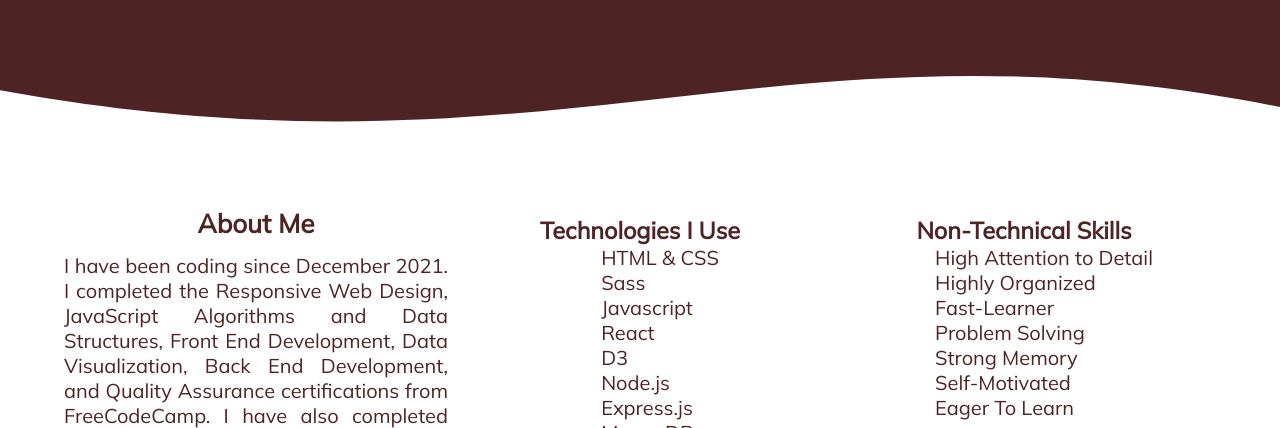
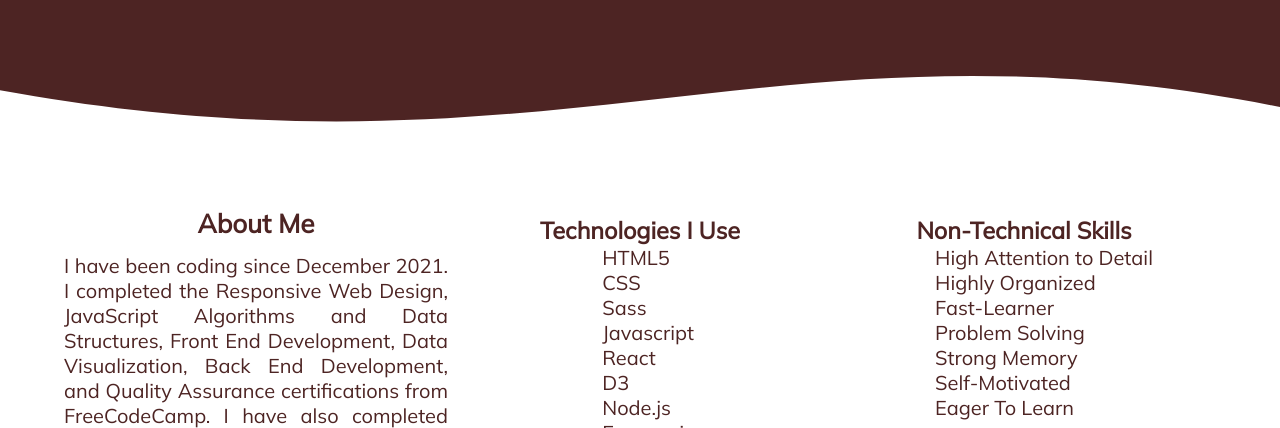
Before and after one commit to jamecec/portfolio-jc, a plain HTML site: page index.html in a window 1280 px wide. Shown: the part 372-800 px from the top of the page. Drawn offline with Linux system fonts and the light colour scheme.

Commit message:
adding more skills

```diff
--- a/index.html
+++ b/index.html
@@ -43,7 +43,8 @@
       <div class="about-col">
       <h3>Technologies I Use</h3>
         <ul>
-          <li>HTML & CSS</li>
+          <li>HTML5</li>
+          <li>CSS</li>
           <li>Sass</li>
           <li>Javascript</li>
           <li>React</li>
```
